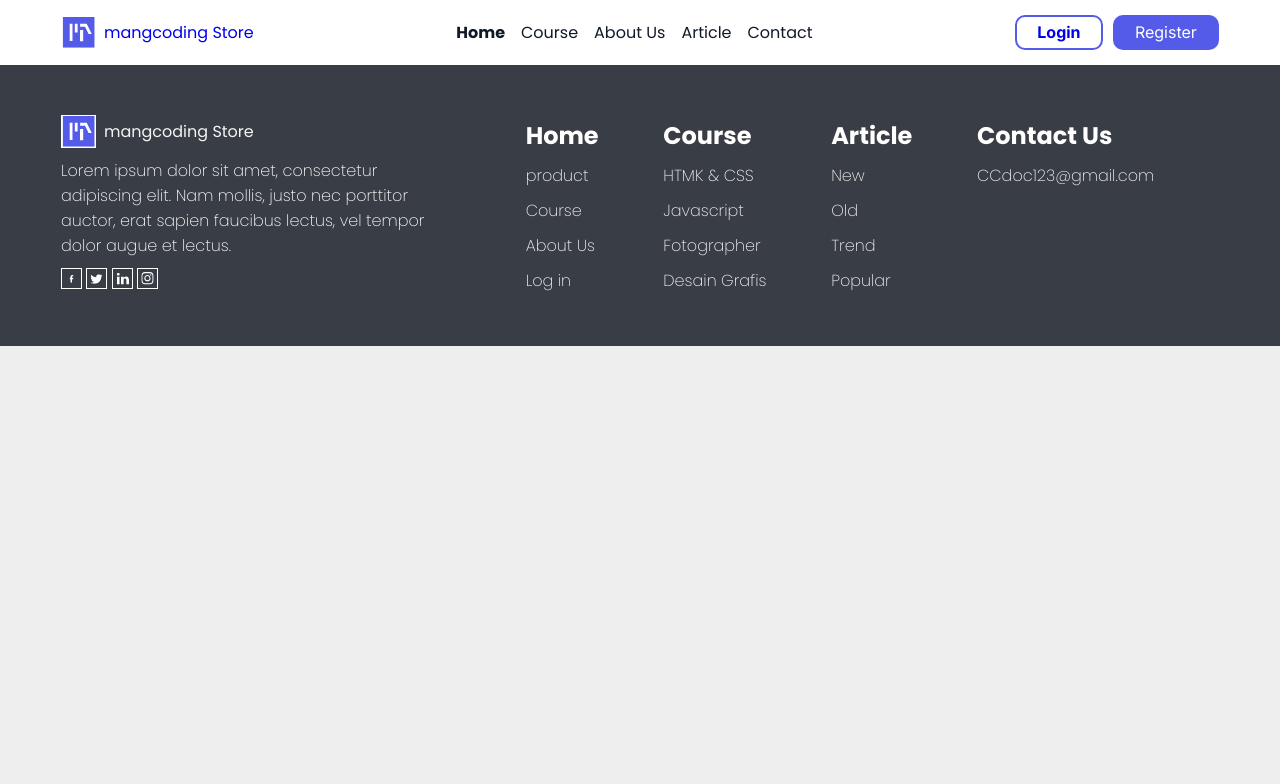
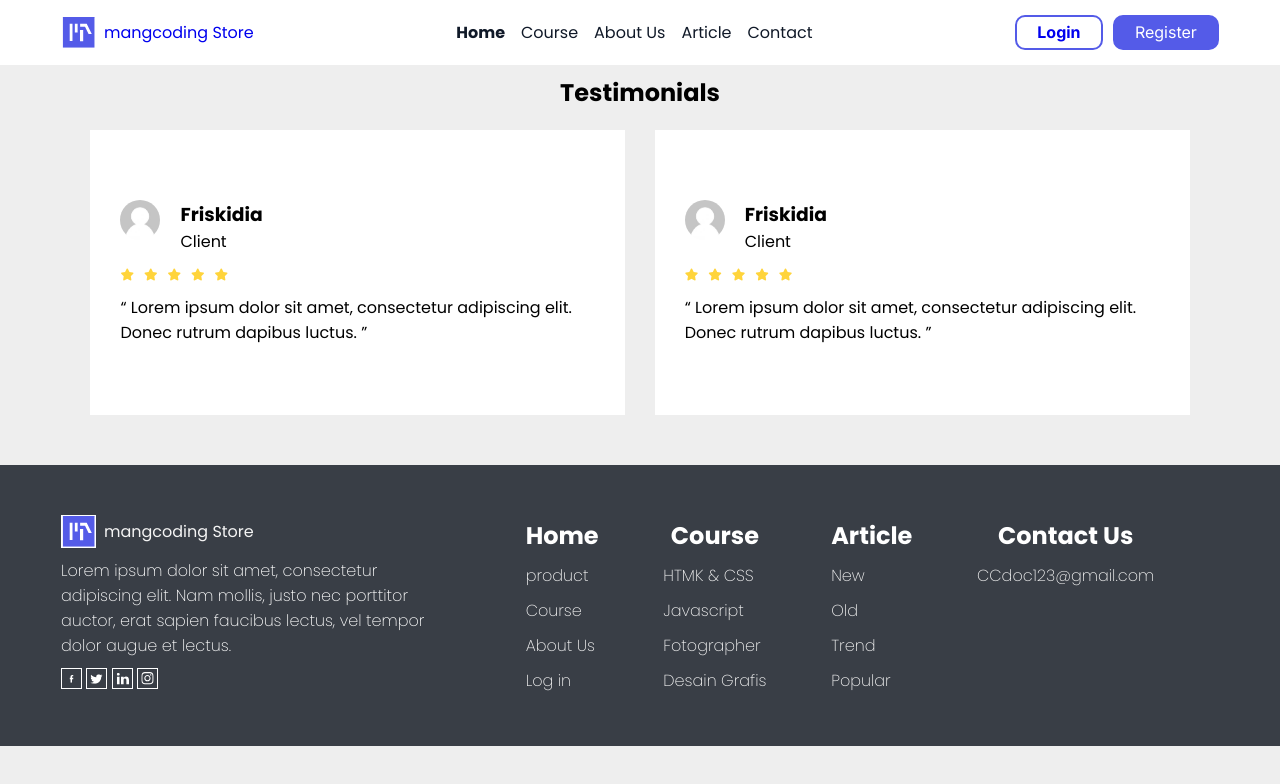
Before and after one commit to Ahmad-S20/landing, a plain HTML site: page index.html in a window 1280 px wide. Drawn offline with Linux system fonts and the light colour scheme.

Commit message:
creating testimonial

```diff
--- a/assets/CSS/main.css
+++ b/assets/CSS/main.css
@@ -102,6 +102,54 @@ body {
     }
 }
 
+/**section testimonial*/
+
+.testimonials{
+    padding: 10px 0;
+}
+
+.testimonial-items{
+    display: flex;
+    flex-wrap: wrap;
+    margin-bottom: 20px;
+    justify-content:space-evenly;
+    padding: 20px 0;
+}
+
+.container h2{
+    text-align: center;
+}
+
+.testimonial{
+    background-color:#FFFFFF;
+    width: 41%;
+    padding: 70px 30px;
+    display: flex;
+    flex-direction: column;
+    flex-wrap: wrap;
+    gap: 20px;
+}
+
+.user-info{
+    display: flex;
+    flex-wrap: wrap;
+    gap: 20px;
+}
+.stars{
+    display: flex;
+    gap: 10px;
+
+}
+
+.testimonial img{
+    width: 40px;
+    height: 40px;
+    border-radius: 50%;
+}
+
+
+
+
 .footer{
     background-color: #393E46;
     color: #FFFFFF;
--- a/index.html
+++ b/index.html
@@ -47,6 +47,62 @@
         </div>
     </header>
 
+
+    <main>
+        <section class="testimonials">
+            <div class="container">
+                <h2>Testimonials</h2>
+                <div class="testimonial-items">
+                    <div class="testimonial">
+                        <div class="user-info">
+                            <img src="./assets/img/icons/images.jfif" alt="pfp">
+                            <div class="user-data">
+                                <h3>Friskidia</h3>
+                                <span>Client</span>
+                            </div>
+                        </div>
+                        <div class="stars">
+                            <i class="fa-solid fa-star fa-xs" style="color: #FFD43B;"></i>
+                            <i class="fa-solid fa-star fa-xs" style="color: #FFD43B;"></i>
+                            <i class="fa-solid fa-star fa-xs" style="color: #FFD43B;"></i>
+                            <i class="fa-solid fa-star fa-xs" style="color: #FFD43B;"></i>
+                            <i class="fa-solid fa-star fa-xs" style="color: #FFD43B;"></i>
+                        </div>
+
+                        <blockquote>
+                            <q>
+                                Lorem ipsum dolor sit amet, consectetur adipiscing elit. Donec rutrum dapibus luctus.
+                            </q>
+                        </blockquote>
+                    </div>
+
+                    <div class="testimonial">
+                        <div class="user-info">
+                            <img src="./assets/img/icons/images.jfif" alt="pfp">
+                            <div class="user-data">
+                                <h3>Friskidia</h3>
+                                <span>Client</span>
+                            </div>
+                        </div>
+                        <div class="stars">
+                            <i class="fa-solid fa-star fa-xs" style="color: #FFD43B;"></i>
+                            <i class="fa-solid fa-star fa-xs" style="color: #FFD43B;"></i>
+                            <i class="fa-solid fa-star fa-xs" style="color: #FFD43B;"></i>
+                            <i class="fa-solid fa-star fa-xs" style="color: #FFD43B;"></i>
+                            <i class="fa-solid fa-star fa-xs" style="color: #FFD43B;"></i>
+                        </div>
+
+                        <blockquote>
+                            <q>
+                                Lorem ipsum dolor sit amet, consectetur adipiscing elit. Donec rutrum dapibus luctus.
+                            </q>
+                        </blockquote>
+                    </div>
+                </div>
+            </div>
+        </section>
+    </main>
+
     <footer class="footer">
         <div class="container">
             <div class="row">
@@ -59,8 +115,8 @@
                         erat sapien faucibus lectus, vel tempor dolor augue et lectus. </p>
                     <div class="icons">
                         <img src="./assets/img/icons/facebok.svg" />
-                        <img src="./assets/img/icons/Twitter.svg" class="twitter"/>
-                        <img src="./assets/img/icons/linkedin.svg" class="in"/>
+                        <img src="./assets/img/icons/Twitter.svg" class="twitter" />
+                        <img src="./assets/img/icons/linkedin.svg" class="in" />
                         <img src="./assets/img/icons/instagram.svg" />
                     </div>
                 </div>
```
Also changed, not shown: assets/img/icons/images.jfif (added).
